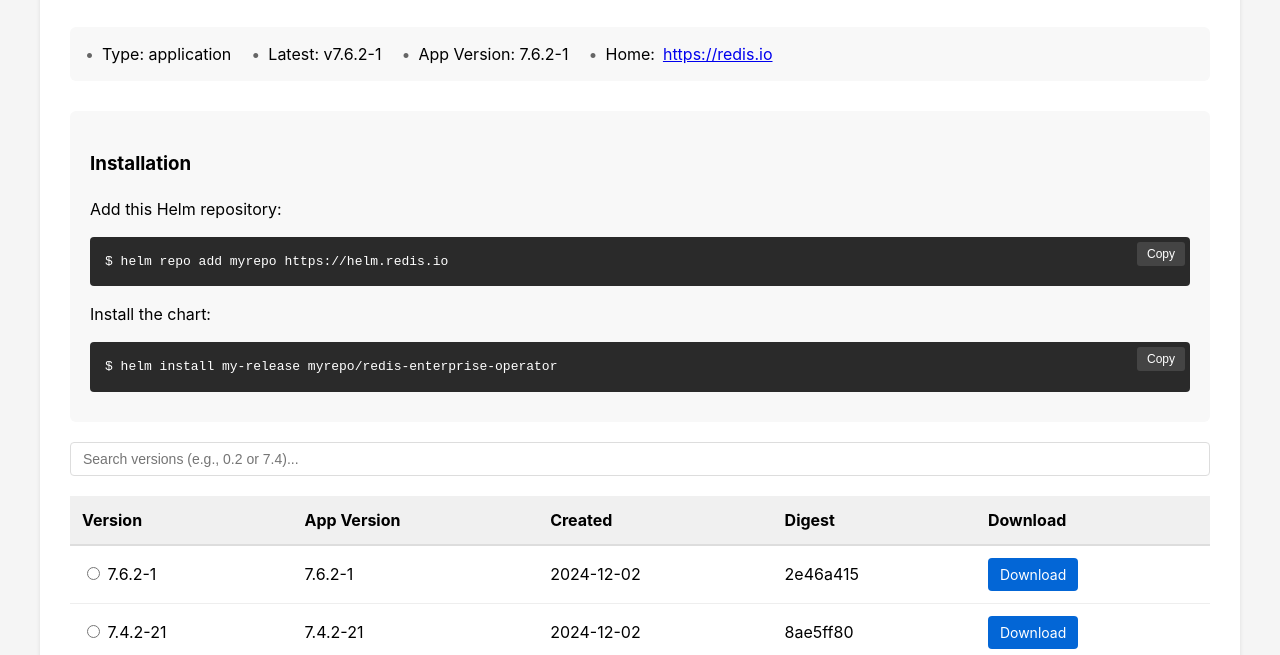
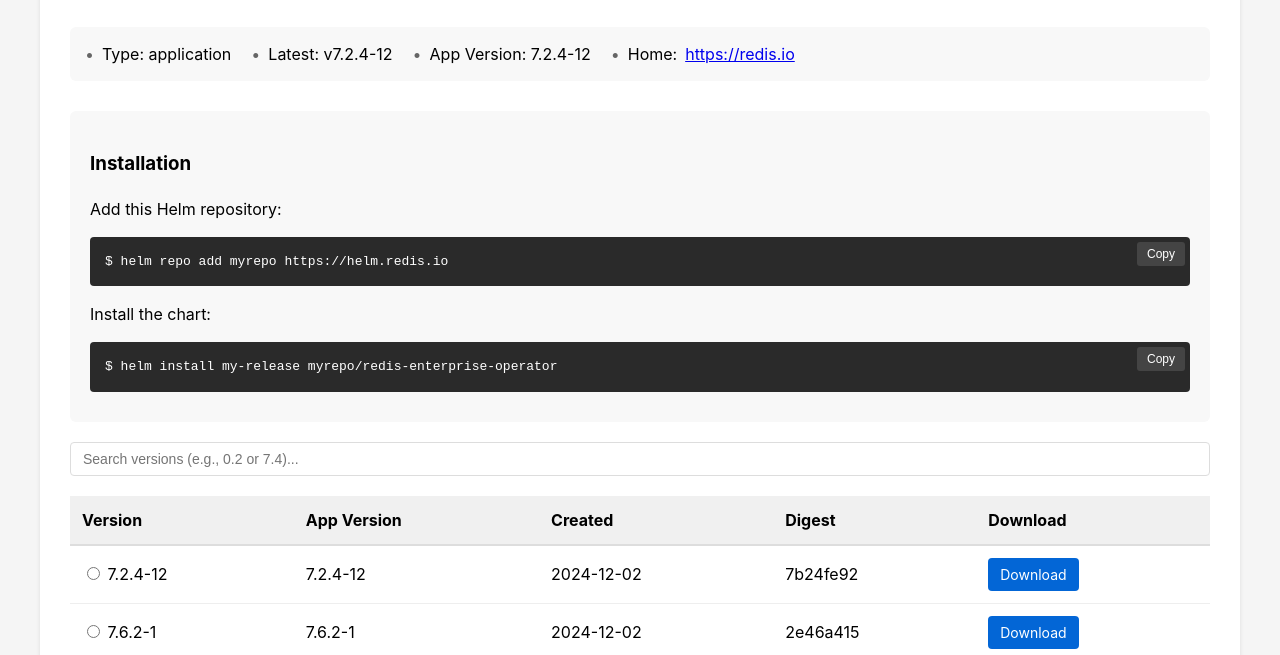
Before and after one commit to oshribr/helm-release, a plain HTML site: page index.html in a window 1280 px wide. Shown: the part 145-800 px from the top of the page. Drawn offline with Linux system fonts and the light colour scheme.

Commit message:
Update Helm charts page version: charts/redis-enterprise-operator

```diff
--- a/index.html
+++ b/index.html
@@ -140,8 +140,8 @@
         </div>
         <div class="metadata">
             <div>Type: application</div>
-            <div>Latest: v7.6.2-1</div>
-            <div>App Version: 7.6.2-1</div>
+            <div>Latest: v7.2.4-12</div>
+            <div>App Version: 7.2.4-12</div>
             <div>Home: <a href="https://redis.io">https://redis.io</a></div>
         </div>
         <div class="installation">
@@ -173,6 +173,19 @@
                 </tr>
             </thead>
             <tbody>
+
+        <tr class="version-row" data-version="7.2.4-12"
+            data-appversion="7.2.4-12" data-command="helm install my-release myrepo/redis-enterprise-operator:7.2.4-12">
+            <td>
+                <input type="radio" name="version" value="7.2.4-12"
+                    onclick="toggleVersion(this)" data-default="helm install my-release myrepo/redis-enterprise-operator">
+                7.2.4-12
+            </td>
+            <td>7.2.4-12</td>
+            <td>2024-12-02</td>
+            <td>7b24fe92</td>
+            <td><a href="https://github.com/oshribr/helm-release/releases/download/redis-enterprise-operator-7.2.4-12/redis-enterprise-operator-7.2.4-12.tgz" class="download-btn">Download</a></td>
+        </tr>
 
         <tr class="version-row" data-version="7.6.2-1"
             data-appversion="7.6.2-1" data-command="helm install my-release myrepo/redis-enterprise-operator:7.6.2-1">
```
